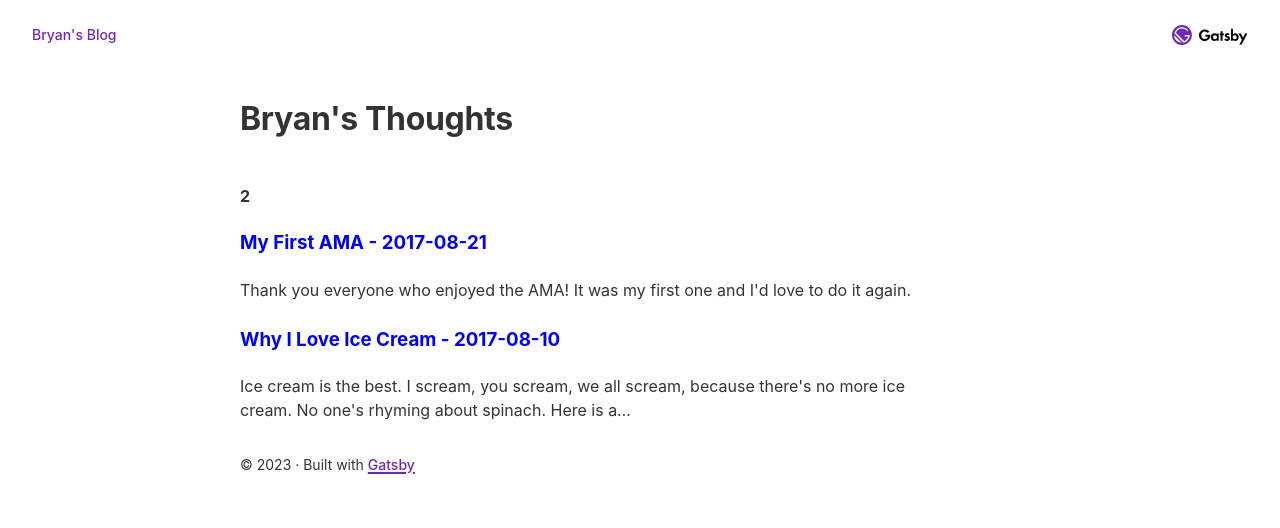
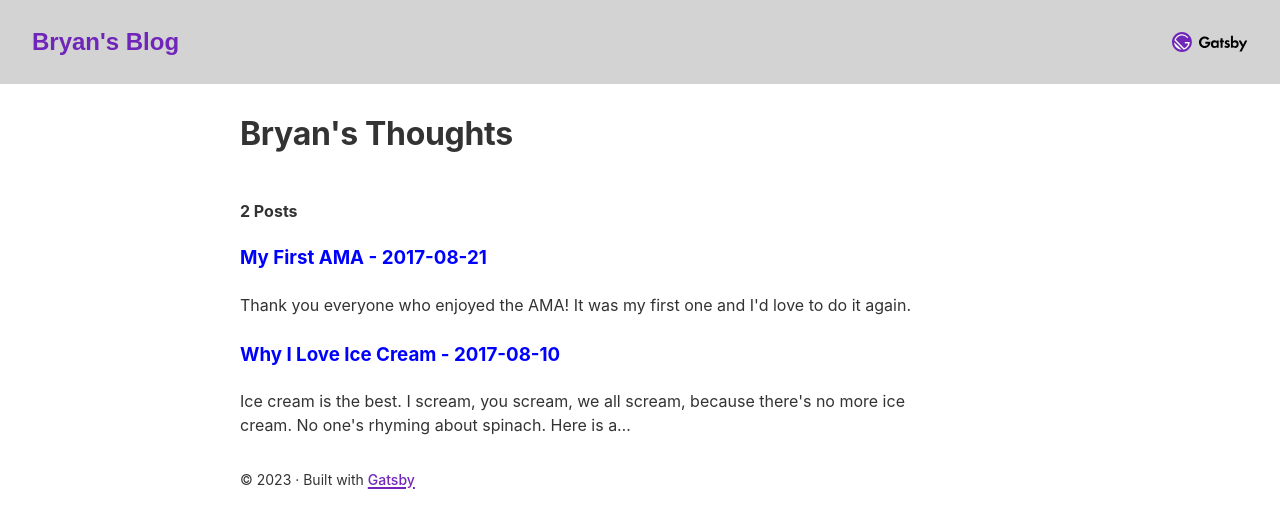
Before and after one commit to BDRunnels/Gatsby-Blog, a Gatsby site: page / in a window 1280 px wide. Built offline with nearby package versions, Linux system fonts and the light colour scheme; Gatsby itself is replaced by a stand-in of ours.

Commit message:
CSS changes

```diff
--- a/src/components/header.js
+++ b/src/components/header.js
@@ -9,13 +9,16 @@ const Header = ({ siteTitle }) => (
       display: `flex`,
       alignItems: `center`,
       justifyContent: `space-between`,
+      backgroundColor: `lightgray`
     }}
   >
     <Link
       to="/"
       style={{
-        fontSize: `var(--font-sm)`,
+        fontSize: `1.5em`,
         textDecoration: `none`,
+        fontFamily: `fantasy`,
+        fontWeight: `bolder`
       }}
     >
       {siteTitle}
--- a/src/markdown-pages/my-first-ama.md
+++ b/src/markdown-pages/my-first-ama.md
@@ -6,5 +6,5 @@ description: 'My first AMA :)'
 
 Thank you everyone who enjoyed the AMA! It was my first one and I'd love to do it again.
 
-<iframe width="560" height="315" src="https://www.youtube.com/embed/DXJO3AraeMQ" frameborder="0" allow="accelerometer; autoplay; encrypted-media; gyroscope; picture-in-picture" allowfullscreen></iframe>
+<iframe width="560" height="315" src="https://www.youtube.com/embed/4VR-6AS0-l4" title="YouTube video player" frameborder="0" allow="accelerometer; autoplay; clipboard-write; encrypted-media; gyroscope; picture-in-picture; web-share" allowfullscreen></iframe>
 <!-- iframe is a Youtube embed link -->
--- a/src/pages/index.js
+++ b/src/pages/index.js
@@ -86,7 +86,7 @@ const IndexPage = ({ data }) => {
   <Layout>
     <div>
       <h1> Bryan's Thoughts</h1>
-      <h4> {data.allMarkdownRemark.totalCount}</h4>
+      <h4> {data.allMarkdownRemark.totalCount} Posts</h4>
       {
         data.allMarkdownRemark.edges.map(({node}) =>(
             <div key={node.id}>
```
